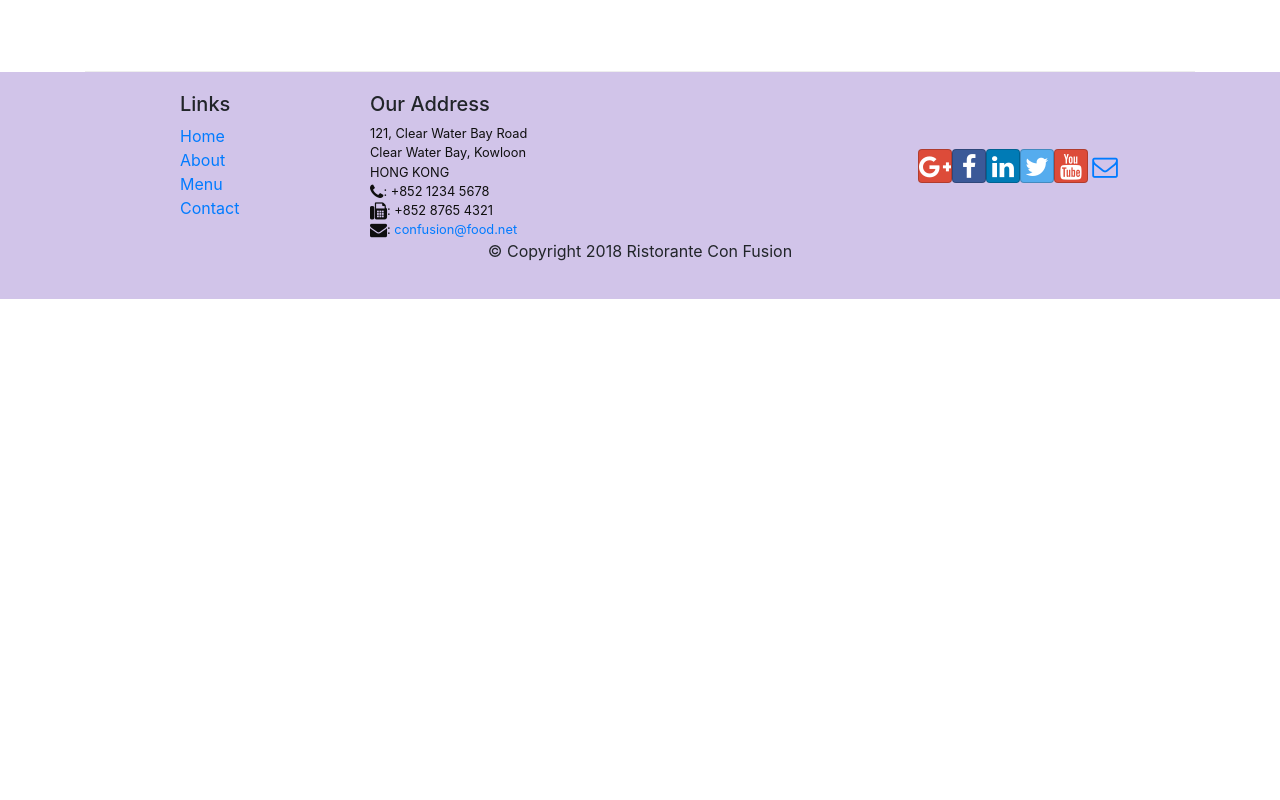
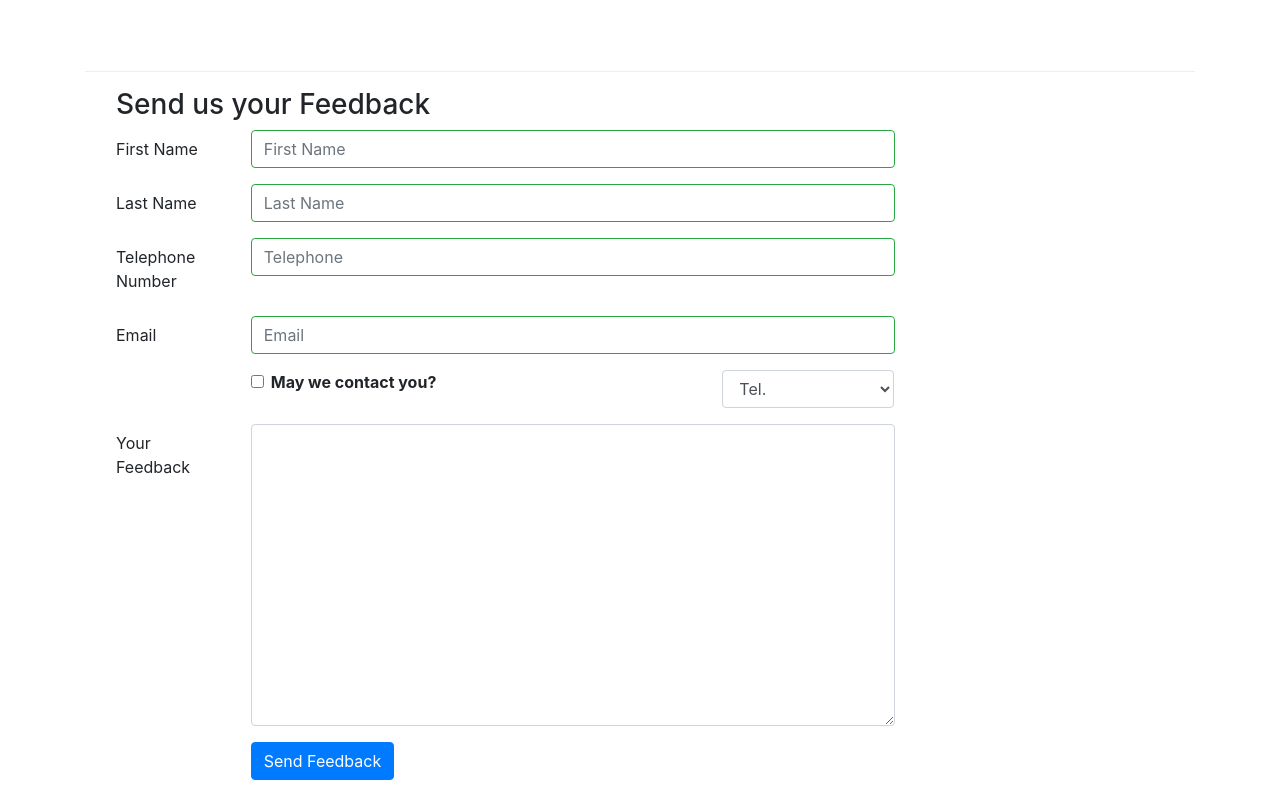
Before and after one commit to thegreatone9/ReactDev, a React (Create React App) app: page /contactus in a window 1280 px wide. Shown: the part 800-1600 px from the top of the page. Before the commit the page ends 1099 px from the top, so only its background shows below. Built offline with nearby package versions, Linux system fonts and the light colour scheme.

Commit message:
react form validation

```diff
--- a/src/components/ContactComponent.js
+++ b/src/components/ContactComponent.js
@@ -1,8 +1,98 @@
-import React from 'react';
-import { Breadcrumb, BreadcrumbItem } from 'reactstrap';
+import React, {Component} from 'react';
+import { Breadcrumb, BreadcrumbItem, Form, FormGroup, Input, Label, Col, Button, FormFeedback } from 'reactstrap';
 import { Link } from 'react-router-dom';
 
-function Contact(props) {
+class Contact extends Component {
+
+    constructor(props){
+        super(props);
+        this.state = {
+            firstname: '',
+            lastname: '',
+            telnum: '',
+            email: '',
+            agree: false,
+            contactType: 'Tel.',
+            message: '',
+            touched: {
+                firstname: false,
+                lastname: false,
+                telnum: false,
+                email: false
+            }
+        }
+
+        this.handleInputChange = this.handleInputChange.bind(this);
+        this.handleSubmit = this.handleSubmit.bind(this);
+        this.handleBlur = this.handleBlur.bind(this);
+    }
+
+
+
+    handleInputChange(event){
+        const target = event.target;
+        const value = target.type === 'checkbox' ?  target.checked : target.value;
+        const name = target.name;
+        this.setState({
+            [name] : value
+        });
+    }
+
+    handleSubmit(event){
+        console.log('Current state is ' + JSON.stringify(this.state));
+        alert('Current state is: ' + JSON.stringify(this.state));
+        event.preventDefault();
+    }
+
+    //need to clarify how onBlur works, whether it expects a callback, or why the handleBlur function is setup this way
+    //we need the 'field' here, unlike the other functions above, because we have to change the corresponding boolean value in the state
+    handleBlur = (field) => (evt) => {
+        this.setState({
+            touched: { ...this.state.touched, [field]:true}
+        });
+    }
+
+    //further, we will validate the form each time its re-rendered
+    validate(firstname, lastname, telnum, email) {
+        const errors = {
+            firstname: '',
+            lastname: '',
+            telnum: '',
+            email: '',
+        };
+
+        if (this.state.touched.firstname && firstname.length<3)
+            errors.firstname = 'Firstname should be greater than or equal to 3 characters!';
+        else if (this.state.touched.firstname && firstname.length>10)
+            errors.firstname = 'Firstname should be less than or equal to 10 characters!';
+
+
+        if (this.state.touched.lastname && lastname.length<3)
+            errors.lastname = 'Lastname should be greater than or equal to 3 characters!';
+        else if (this.state.touched.lastname && lastname.length>10)
+            errors.lastname = 'Lastname should be less than or equal to 10 characters!';
+
+
+        const reg = /^\d+$/;
+        if (this.state.touched.telnum && !reg.test(telnum))
+            errors.telnum = 'Tel. Number should only contain numbers!';
+
+
+        if (this.state.touched.email && email.split('').filter(x => x === '@').length !== 1)
+            errors.email = 'Email should contain an @ sign!';
+
+        return errors;
+    }
+
+
+
+    render(){
+
+        //everytime there is a change in the input field, the form will be re-rendered and that will be the appropriate time
+        //for us to carry out a validation check on the field
+
+        //we are supplying the current values of the firstname, lastname...to the validate function.
+        const errors = this.validate(this.state.firstname, this.state.lastname, this.state.telnum, this.state.email)
         return(
             <div className="container">
                 <div className="row">
@@ -41,8 +131,84 @@
                         </div>
                     </div>
                 </div>
+                <div className = "row m-3">
+                    <div className="col-12">
+                          <h3>Send us your Feedback</h3>
+                       </div>
+                    <div className = "col-12 col-md-9">
+                        <Form onSubmit={this.handleSubmit}>
+                            <FormGroup row>
+                                <Label htmlFor="firstname" md={2} >
+                                    First Name
+                                </Label>
+                                <Col md={10}>
+                                    <Input type="text" id="firstname" name="firstname" placeholder="First Name" value={this.state.firstname} valid={errors.firstname === ''} invalid={errors.firstname !== ''} onBlur = {this.handleBlur('firstname')} onChange={this.handleInputChange}></Input>
+                                    <FormFeedback>{errors.firstname}</FormFeedback>
+                                </Col>
+                            </FormGroup>
+                            <FormGroup row>
+                                <Label htmlFor="lastname" md={2} >
+                                    Last Name
+                                </Label>
+                                <Col md={10}>
+                                    <Input type="text" id="lastname" name="lastname" placeholder="Last Name" value={this.state.lastname} valid={errors.lastname === ''} invalid={errors.lastname !== ''} onBlur = {this.handleBlur('lastname')} onChange={this.handleInputChange}></Input>
+                                    <FormFeedback>{errors.lastname}</FormFeedback>
+                                </Col>
+                            </FormGroup>
+                            <FormGroup row>
+                                <Label htmlFor="telnum" md={2} >
+                                    Telephone Number
+                                </Label>
+                                <Col md={10}>
+                                    <Input type="tel" id="telnum" name="telnum" placeholder="Telephone" value={this.state.telnum} valid={errors.telnum === ''} invalid={errors.telnum !== ''} onBlur = {this.handleBlur('telnum')} onChange={this.handleInputChange}></Input>
+                                    <FormFeedback>{errors.telnum}</FormFeedback>
+                                </Col>
+                            </FormGroup>
+                            <FormGroup row>
+                                <Label htmlFor="email" md={2} >
+                                    Email
+                                </Label>
+                                <Col md={10}>
+                                    <Input type="text" id="email" name="email" placeholder="Email" value={this.state.email} valid={errors.email === ''} invalid={errors.email !== ''} onBlur = {this.handleBlur('email')} onChange={this.handleInputChange}></Input>
+                                    <FormFeedback>{errors.email}</FormFeedback>
+                                </Col>
+                            </FormGroup>
+                            <FormGroup row>
+                                <Col md={{size: 6, offset: 2}} >
+                                    <FormGroup check>
+                                        <Label check>
+                                            <Input type="checkbox" id="agree" name="agree" checked={this.state.agree} onChange={this.handleInputChange}></Input>
+                                            <strong>May we contact you?</strong>
+                                        </Label>
+                                    </FormGroup>
+                                </Col>
+                                <Col md={{size: 3, offset: 1}} >
+                                    <Input type="select" id="contactType" name="contactType" value={this.state.contactType} onChange={this.handleInputChange}>
+                                        <option>Tel.</option>
+                                        <option>Email</option>
+                                    </Input>
+                                </Col>
+                            </FormGroup>
+                            <FormGroup row>
+                                <Label htmlFor="message" md={2}>Your Feedback</Label>
+                                <Col md={10}>
+                                    <Input type="textarea" id="message" name="message" rows={12} value={this.state.message} onChange={this.handleInputChange}>
+                                    </Input>
+                                </Col>
+                            </FormGroup>
+                            <FormGroup row>
+                                <Col md={{size: 10, offset: 2}}>
+                                    <Button type="submit" color="primary">
+                                        Send Feedback
+                                    </Button>
+                                </Col>
+                            </FormGroup>
+                        </Form>
+                    </div>
+                </div>
             </div>
         );
     }
+}
 
 export default Contact;
--- a/src/components/DishDetailComponent.js
+++ b/src/components/DishDetailComponent.js
@@ -2,8 +2,9 @@
 import { Card, CardImg, CardTitle, CardBody, CardText, Breadcrumb, BreadcrumbItem } from 'reactstrap';
 import { Link } from 'react-router-dom';
 
-function RenderDish({dish}){
-    //console.log(props.dishID);
+//stateless functional component like the one you have written gets all the props as the first argument: function RenderDish({dish, second_property})
+function RenderDish({dish, randy}){
+    console.log(randy);
     return(
         <Card>
             <CardImg width="100%" src={dish.image} alt={dish.name}></CardImg>
@@ -32,7 +33,7 @@
 const DishDetail = (props) => {
 
     if (props.dish != null){
-        console.log('DishDetail component render invoked.'+ (props.dishID));
+        //console.log('DishDetail component render invoked.'+ (props.dishID));
         return(
             <div className = "container">
                 <div className="row">
@@ -47,7 +48,7 @@
                 </div>
                 <div className = "row">
                     <div className = "col-12 col-md-5 m-1">
-                        <RenderDish dish = {props.dish}/>
+                        <RenderDish dish = {props.dish} randy={2}/>
                     </div>
                     <div className = "col-12 col-md-5 m-1">
                         <h4>Comments</h4>
```
Lines whose indentation alone changed are shown as unchanged.
